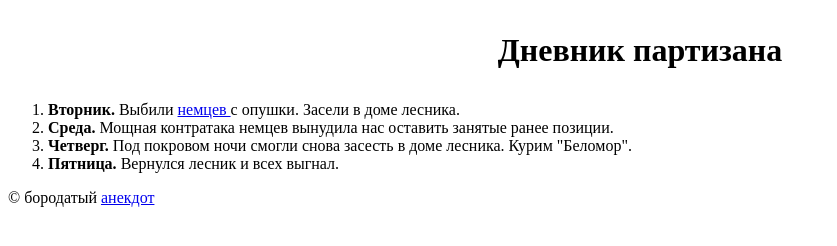
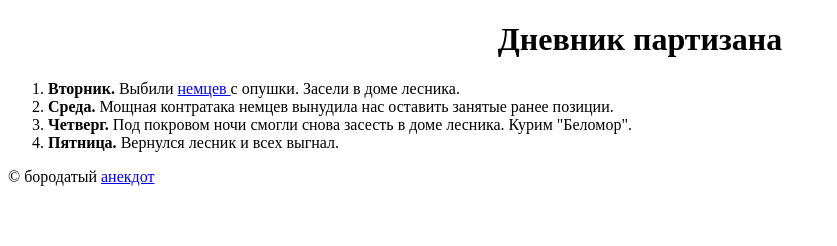
Before and after one commit to KudrytskayaElizaveta/KudrytskayaLiza, a plain HTML site: page hw/hw1/DIARY/diary.html in a window 1280 px wide. Shown: the whole page, without its empty margins (0-837 px from the left). Drawn offline with Linux system fonts and the light colour scheme.

Commit message:
add div tag

```diff
--- a/hw/hw1/DIARY/diary.html
+++ b/hw/hw1/DIARY/diary.html
@@ -7,10 +7,11 @@
     <title>Document</title>
 </head>
 <body>
-    <h1><p align="center">Дневник партизана</p></h1>
+    <div>
+        <h1 style="text-align: center;"> Дневник партизана </h1>
+    </div>
     <p>
-        <ol>
-            <li><strong> Вторник.</strong> Выбили <a href="https://www.kinopoisk.ru/series/1392767/?utm_referrer=www.google.com" target="_blank" title="ммм,сериал"> немцев </a> с опушки. Засели в доме лесника.</li>
+        <ol><li><strong> Вторник.</strong> Выбили <a href="https://www.kinopoisk.ru/series/1392767/?utm_referrer=www.google.com" target="_blank" title="ммм,сериал"> немцев </a> с опушки. Засели в доме лесника.</li>
             <li><strong> Среда.</strong> Мощная контратака немцев вынудила нас оставить занятые ранее позиции.</li>
             <li><strong> Четверг.</strong> Под покровом ночи смогли снова засесть в доме лесника. Курим "Беломор".</li>
             <li><strong> Пятница.</strong> Вернулся лесник и всех выгнал.</li>
```
